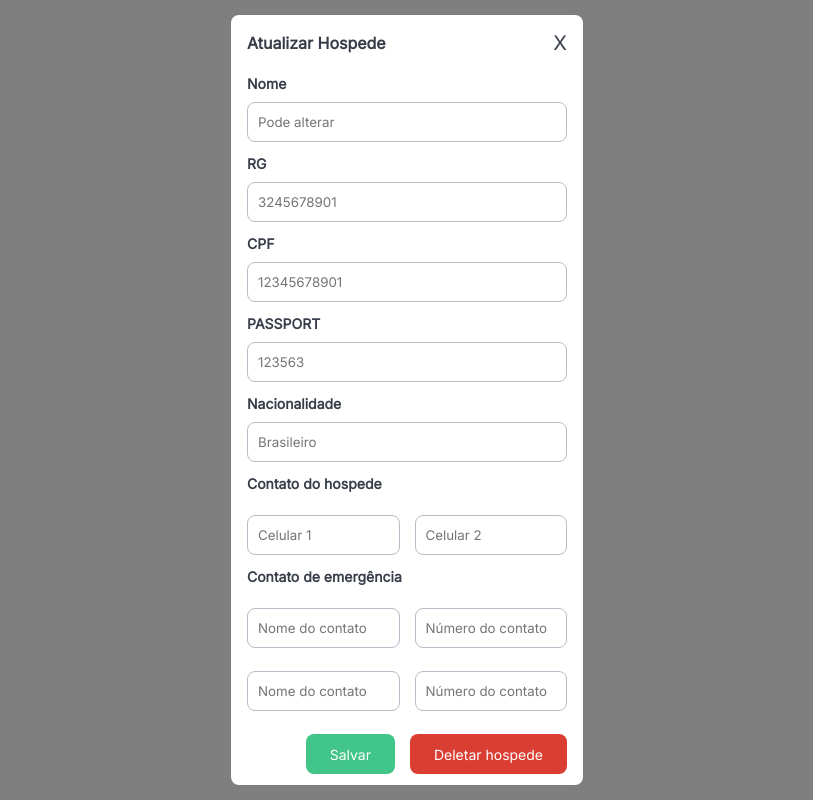
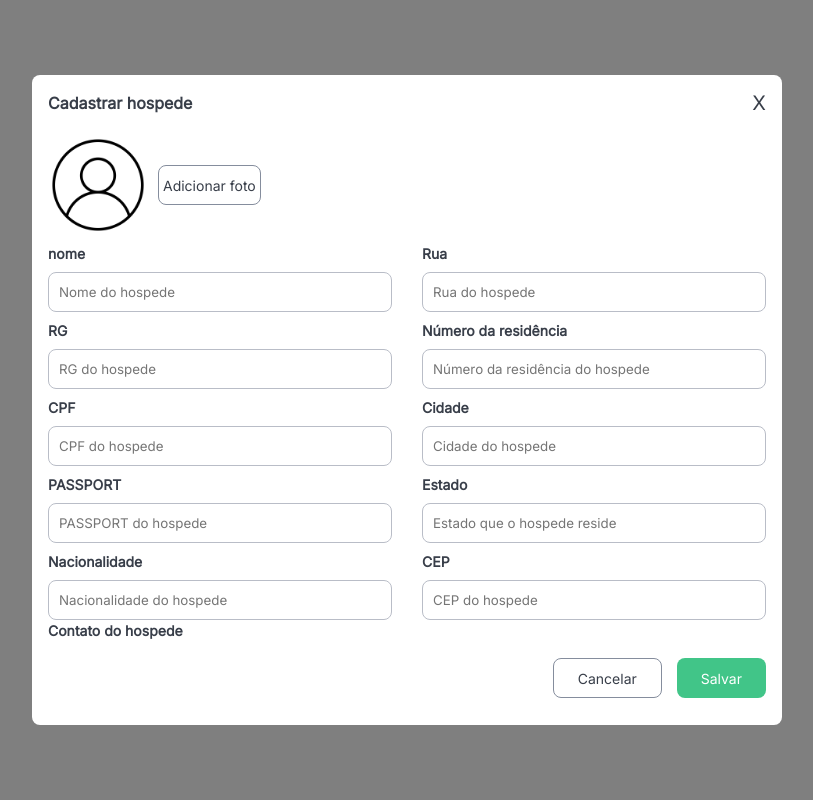
Before and after one commit to StayInn-O-Futuro-do-Gerenciamento/front-end, a React (Vite) app: page / in a window 1280 px wide. Shown: the whole page, without its empty margins (233-1046 px from the left). Built offline with nearby package versions, Linux system fonts and the light colour scheme.

Commit message:
feat: modal register guest

```diff
--- a/src/App.tsx
+++ b/src/App.tsx
@@ -1,9 +1,9 @@
-import { ModalUpdateGuest } from "./components/componentModalUpdateGuest";
+import { ModalRegisterGuest } from "./components/componentModalRegisterGuest";
 
 function App() {
   return (
     <>
-      <ModalUpdateGuest></ModalUpdateGuest>
+      <ModalRegisterGuest></ModalRegisterGuest>
     </>
   );
 }
--- a/src/components/componentButton/style.ts
+++ b/src/components/componentButton/style.ts
@@ -55,6 +55,17 @@ export const StyledButton = styled.button<IStyledButtonProps>`
           color: var(--grey-00);
           font-weight: var(--text-weight500);
         `;
+      case "addImageHospede":
+        return css`
+          height: 40px;
+          padding: 4px;
+          font-size: var(--font-size2);
+          border-radius: var(--border-radius);
+          border: 1.5px solid var(--grey-400);
+          color: var(--grey-800);
+          background-color: var(--grey-00);
+          font-weight: var(--text-weight500);
+        `;
     }
   }}
 `;
--- a/src/components/componentContainerModal/style.ts
+++ b/src/components/componentContainerModal/style.ts
@@ -31,4 +31,39 @@ export const StyledContainerModal = styled.main`
     background-color: var(--grey-00);
     padding: 16px;
   }
+
+  .modalRegisterGuest {
+    width: 750px;
+    border-radius: var(--border-radius);
+    background-color: var(--grey-00);
+    padding: 16px;
+    height: 650px;
+
+    .hospedeImage {
+      display: flex;
+      align-items: center;
+      gap: 10px;
+
+      .containerImage {
+        width: 100px;
+        height: 100px;
+      }
+    }
+  }
+  .formRegisterGuest {
+    display: flex;
+    height: 400px;
+    width: 100%;
+    gap: 30px;
+
+    .guestData {
+      width: 50%;
+      height: 410px;
+      overflow-y: auto;
+    }
+
+    .guestAddress {
+      width: 50%;
+    }
+  }
 `;
--- a/src/components/componentInput/style.ts
+++ b/src/components/componentInput/style.ts
@@ -9,6 +9,7 @@ export const StyledInput = styled.div`
     font-size: var(--font-size2);
     font-weight: var(--text-weight500);
     font-family: var(--font-family-inter);
+    padding-top: 10px;
   }
 
   input {
--- /dev/null
+++ b/src/components/componentModalRegisterGuest/index.tsx
@@ -0,0 +1,98 @@
+import { Button } from "../componentButton";
+import { ContainerButtonModal } from "../componentContainerButtonModal";
+import { ContainerModal } from "../componentContainerModal";
+import { Form } from "../componentForm";
+import { HeaderModal } from "../componentHeaderModal";
+import { Input } from "../componentInput";
+import profile from "../../assets/profile/perfil.png";
+
+export const ModalRegisterGuest = () => {
+  return (
+    <ContainerModal>
+      <div className="modalRegisterGuest">
+        <HeaderModal>
+          Cadastrar hospede{" "}
+          <Button buttonVariation="closeModal" type="button">
+            X
+          </Button>
+        </HeaderModal>
+
+        <div className="hospedeImage">
+          <img src={profile} className="containerImage"></img>
+          <div>
+            <Button buttonVariation="addImageHospede" type="button">
+              Adicionar foto
+            </Button>
+          </div>
+        </div>
+
+        <Form>
+          <div className="formRegisterGuest">
+            <div className="guestData">
+              <Input label="nome" type="text" placeholder="Nome do hospede" />
+              <Input label="RG" type="number" placeholder="RG do hospede" />
+              <Input label="CPF" type="number" placeholder="CPF do hospede" />
+              <Input
+                label="PASSPORT"
+                type="number"
+                placeholder="PASSPORT do hospede"
+              />
+              <Input
+                label="Nacionalidade"
+                type="text"
+                placeholder="Nacionalidade do hospede"
+              />
+
+              <label htmlFor="">
+                <strong>Contato do hospede</strong>
+              </label>
+              <div className="phoneNumber">
+                <Input type="number" placeholder="Celular 1" />
+                <Input type="number" placeholder="Celular 2" />
+              </div>
+
+              <label htmlFor="">
+                <strong>Contato de emergência</strong>
+              </label>
+              <div className="emergencyContacts">
+                <Input type="text" placeholder="Nome do contato" />
+                <Input type="number" placeholder="Número do contato" />
+              </div>
+              <div className="emergencyContacts">
+                <Input type="text" placeholder="Nome do contato" />
+                <Input type="number" placeholder="Número do contato" />
+              </div>
+            </div>
+            <div className="guestAddress">
+              <Input label="Rua" type="text" placeholder="Rua do hospede" />
+              <Input
+                label="Número da residência"
+                type="number"
+                placeholder="Número da residência do hospede"
+              />
+              <Input
+                label="Cidade"
+                type="text"
+                placeholder="Cidade do hospede"
+              />
+              <Input
+                label="Estado"
+                type="text"
+                placeholder="Estado que o hospede reside"
+              />
+              <Input label="CEP" type="text" placeholder="CEP do hospede" />
+            </div>
+          </div>
+          <ContainerButtonModal>
+            <Button buttonVariation="cancelModal" type="button">
+              Cancelar
+            </Button>
+            <Button buttonVariation="saveModal" type="button">
+              Salvar
+            </Button>
+          </ContainerButtonModal>
+        </Form>
+      </div>
+    </ContainerModal>
+  );
+};
--- a/src/components/componentModalUpdateGuest/index.tsx
+++ b/src/components/componentModalUpdateGuest/index.tsx
@@ -22,14 +22,14 @@ export const ModalUpdateGuest = () => {
           <Input type="text" label="CPF" placeholder="12345678901" />
           <Input type="text" label="PASSPORT" placeholder="123563" />
           <Input type="text" label="Nacionalidade" placeholder="Brasileiro" />
-          <label htmlFor="">
+          <label className="labelContat" htmlFor="">
             <strong>Contato do hospede</strong>
           </label>
           <div className="phoneNumber">
             <Input type="number" placeholder="Celular 1" />
             <Input type="number" placeholder="Celular 2" />
           </div>
-          <label htmlFor="">
+          <label className="labelContat" htmlFor="">
             <strong>Contato de emergência</strong>
           </label>
           <div className="emergencyContacts">
```
Also changed, not shown: src/assets/profile/perfil.png (added), src/components/componentModalRegisterGuest/style.ts (added).
